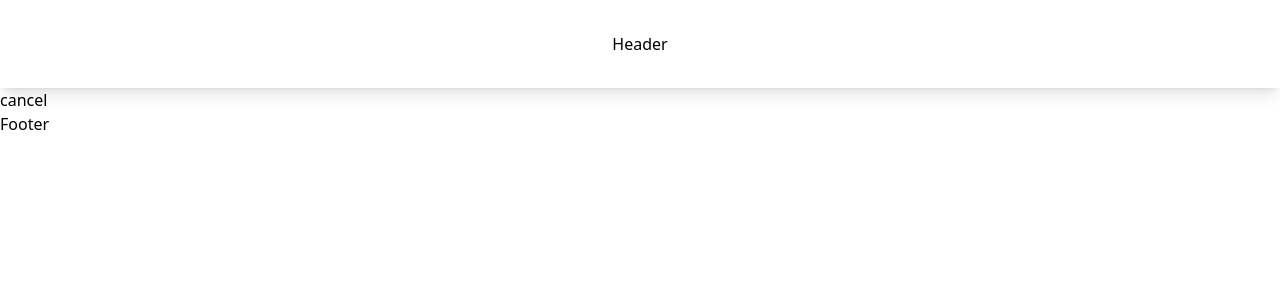
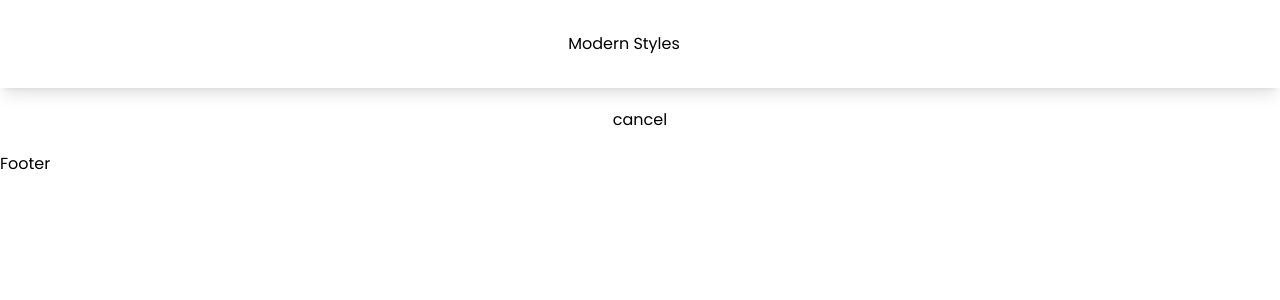
Before and after one commit to Jscorz/Next-Tailwind-E-Store, a Next.js app: page /cancel in a window 1280 px wide. Shown: the top 300 px of the page. Built offline with nearby package versions, Linux system fonts and the light colour scheme.

Commit message:
added basic styling for header and Layout of products

```diff
--- a/components/Header.js
+++ b/components/Header.js
@@ -3,7 +3,12 @@ import React from "react";
 function Header() {
   return (
     <div className='shadow-lg py-8 flex justify-center items-center'>
-      Header
+      <h1 className=' flex-1 text-center cursor-pointer select-none transition hover:opacity-50 duration-300'>
+        Modern Styles
+      </h1>
+      <div>
+        <div className='fa-solid fa-bag-shopping px-2 py-2 text-xl sm:text-3xl mr-4 transition hover:opacity-60 duration-300 cursor-pointer'></div>
+      </div>
     </div>
   );
 }
--- a/components/Layout.js
+++ b/components/Layout.js
@@ -8,7 +8,9 @@ function Layout(props) {
     <div className='relative min-h-screen'>
       <Header />
       <div className='flex flex-col'>
-        <main className='flex-1'>{children}</main>
+        <main className='flex-1 py-5 sm:max-w-2/3 mx-auto flex-wrap gap-5'>
+          {children}
+        </main>
         <Footer />
       </div>
     </div>
--- /dev/null
+++ b/components/PurchaseCard.js
@@ -0,0 +1,11 @@
+import React from "react";
+
+function PurchaseCard(props) {
+  const { price } = props.return(
+    <div>
+      <div className='w-60 h-80 shadow-md border-border-solid border-gray-100 cursor-pointer transition hover:opacity-60 bg-white'></div>
+    </div>
+  );
+}
+
+export default PurchaseCard;
--- a/pages/index.js
+++ b/pages/index.js
@@ -1,6 +1,7 @@
 import Head from "next/head";
 import Router from "next/router";
 import Stripe from "stripe";
+import PurchaseCard from "../components/PurchaseCard";
 
 export async function getServerSideProps(context) {
   const stripe = new Stripe(process.env.STRIPE_SECRET ?? "", {
@@ -44,11 +45,12 @@ export default function Home({ prices }) {
         <meta name='description' content='Generated by create next app' />
         <link rel='icon' href='/favicon.ico' />
       </Head>
+
       {prices.map((price, index) => {
         return (
-          <div key={index} className='cursor-pointer' onClick={checkout}>
+          <PurchaseCard key={index} price={price} className='cursor-pointer'>
             buy {price.product.name}
-          </div>
+          </PurchaseCard>
         );
       })}
     </div>
--- a/styles/globals.css
+++ b/styles/globals.css
@@ -6,4 +6,5 @@
   box-sizing: border-box;
   margin: 0;
   padding: 0;
+  font-family: "Poppins", sans-serif;
 }
```
